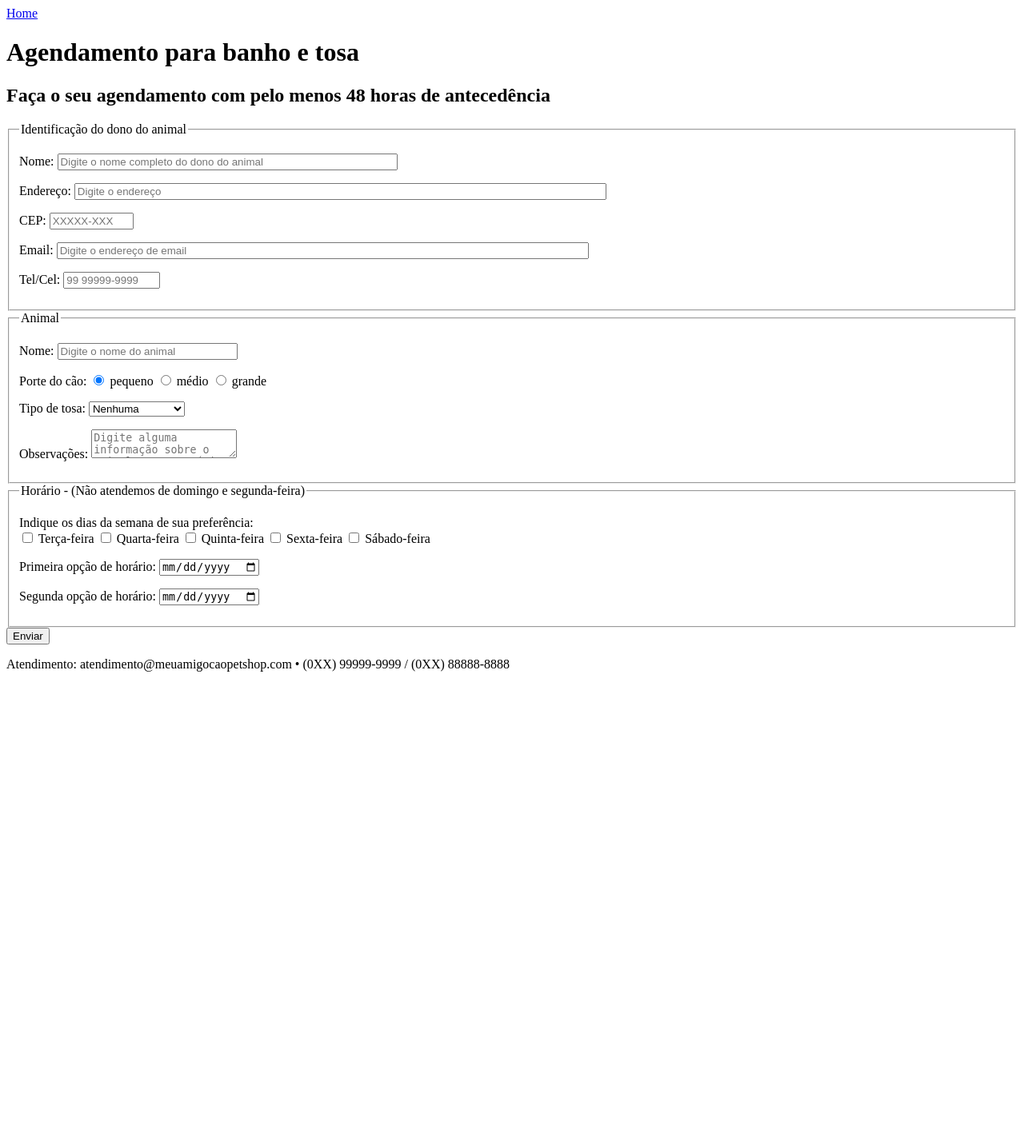
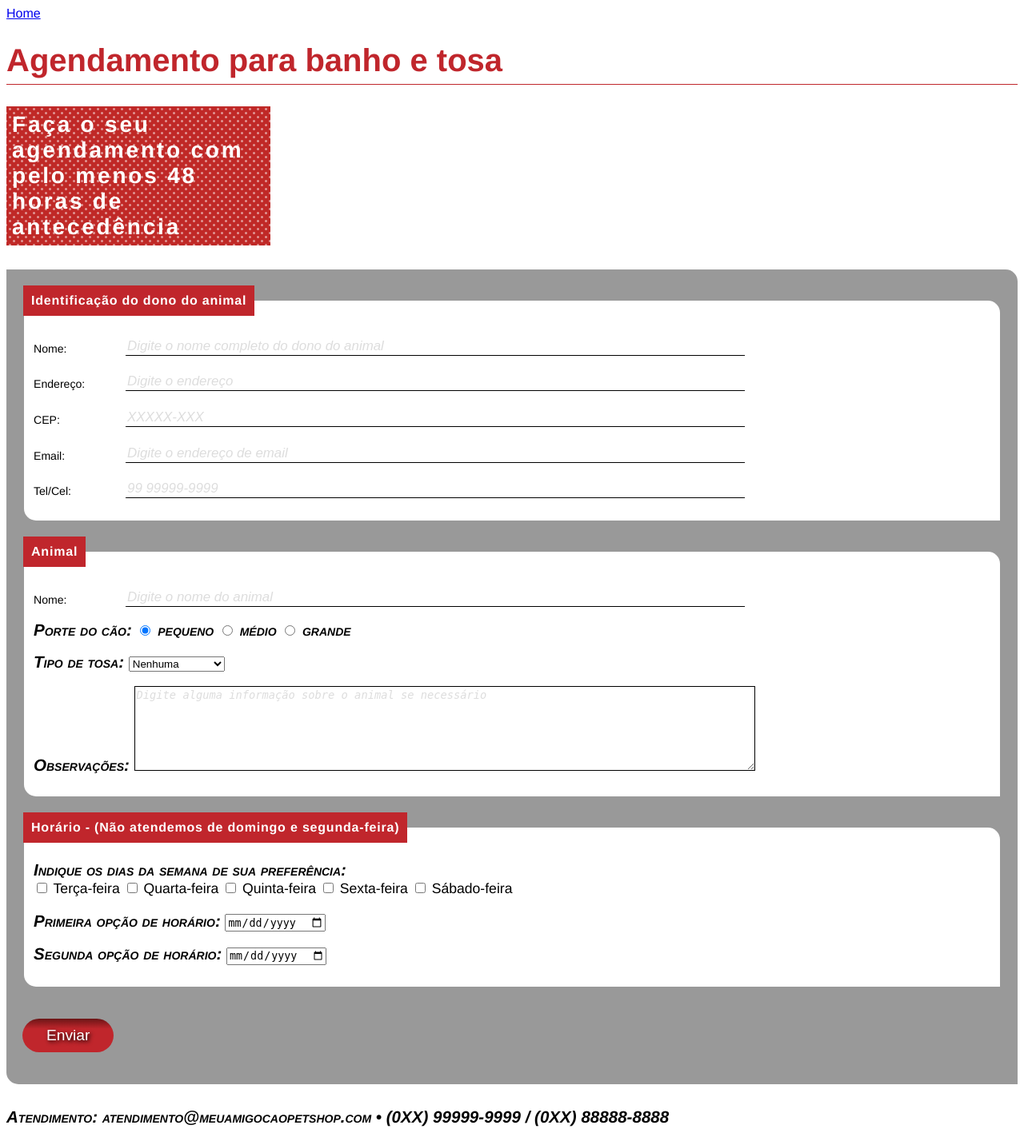
Before and after one commit to VictorH131/aprendendohtml, a PHP site: page /cap05/projeto/banho-e-tosa.html in a window 1280 px wide. Shown: the whole page at 80% size. Before the commit the page ends 840 px from the top, so only its background shows below. Run offline with PHP 8.4, Linux system fonts and the light colour scheme.

Commit message:
att cap 5

```diff
--- a/cap05/projeto/banho-e-tosa.html
+++ b/cap05/projeto/banho-e-tosa.html
@@ -4,9 +4,12 @@
 <meta charset="utf-8">
 <title>Meu amigo cão</title>
 <script src="interacao/html5shiv.min.js"></script>
+
+<link href="estilos/principal.css" rel="stylesheet" type="text/css">
+
 </head>
 
-<body>
+<body id="banhoEtosa">
 <a href="index.html">Home</a>
 <main>
 
--- a/cap05/projeto/estilos/principal.css
+++ b/cap05/projeto/estilos/principal.css
@@ -122,3 +122,43 @@ input[type="submit"] {
     text-shadow: 2px 2px 5px #000;
     cursor: pointer;
 }
+
+#banhoEtosa fieldset label {
+    display:block;
+    margin-top: 7px;
+    float: left;
+    width: 115px;
+}
+
+#banhoEtosa fieldset input[type="text"], #banhoEtosa fieldset input[type="email"]{
+    border: none;
+    border-bottom: #000 solid 1px;
+    font-size: 1.2em;
+    color: #000;
+    width: 770px;
+}
+
+#banhoEtosa fieldset textarea {
+    width: 770px;
+    height: 100px;
+    font-size: 1.2em;
+    border: #000 solid 1px;
+}
+
+/* pagina banho e tosa - formulario*/
+
+#banhoEtosa fieldset{
+    background-color: #fff;
+    border: none;
+    border-radius: 0 15px;
+    margin-bottom: 20px;
+}
+
+#banhoEtosa fieldset legend{
+    background-color: #C0262C;
+    color: #fff;
+    font-weight: bold;
+    letter-spacing: .05em;
+    padding: 10px;
+    margin-left: -13px;
+}
```
